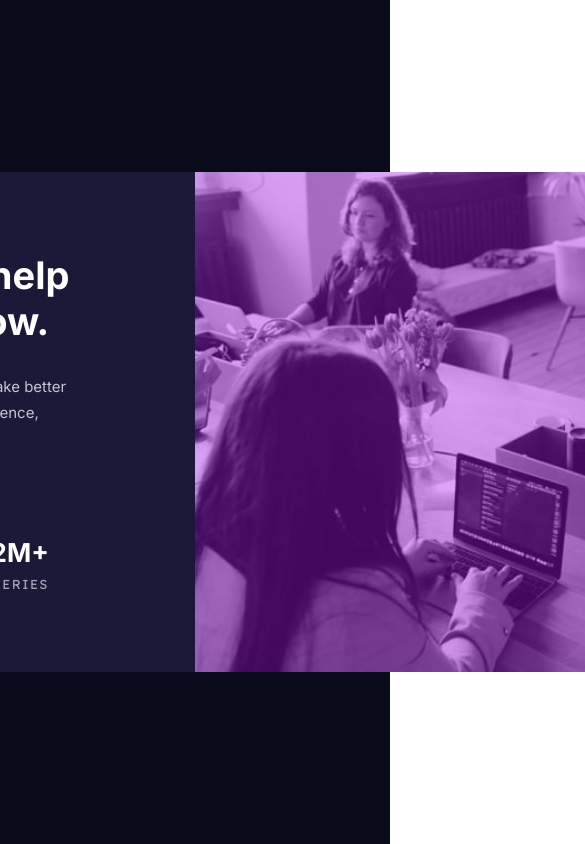
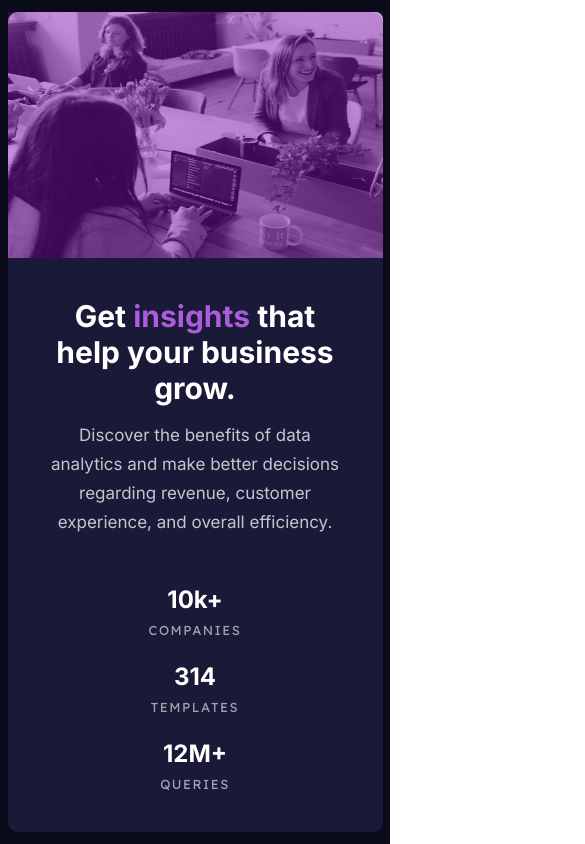
Before and after one commit to victormnuzzi/fem-stats-preview-card-component, a plain HTML site: page index.html in a window 390 px wide. Shown: the top 844 px of the page, 585 px wide, since content can reach past the window. Drawn offline with Linux system fonts and the light colour scheme.

Commit message:
responsive media query

```diff
--- /dev/null
+++ b/assets/css/responsive.css
@@ -0,0 +1,52 @@
+@media (max-width: 1260px) {
+
+    /* Card */
+
+    .card-container {
+        width: 375px;
+        height: 820px;
+        flex-direction: column-reverse;
+        border-top-left-radius: 0px;
+        border-bottom-right-radius: 10px;
+    }
+
+    /* Card info content */
+
+    .info-container {
+        height: 70%;
+        width: 100%;
+        padding: 40px;
+        align-items: center;
+    }
+
+    .paragraph-container {
+        text-align: center;
+    }
+
+    .paragraph-container h1 {
+        font-size: 30px;
+        margin-bottom: 15px;
+    }
+
+    .data-numbers-container, .data-stats {
+        flex-direction: column;
+        text-align: center;
+        gap: 24px;
+    }
+
+    .stat-number {
+        font-size: 24px;
+    }
+
+    /* Card image */
+
+    .img-container {
+        height: 30%;
+        width: 100%;
+    }
+
+    .img-container img, .overlay {
+        border-top-left-radius: 10px;
+        border-bottom-right-radius: 0px;
+    }
+}
--- a/assets/css/style.css
+++ b/assets/css/style.css
@@ -28,13 +28,13 @@
     width: 1200px;
     background-color: hsl(244, 38%, 16%);
     flex-direction: row;
-    border-top-left-radius: 8px;
-    border-bottom-left-radius: 8px;
+    border-top-left-radius: 10px;
+    border-bottom-left-radius: 10px;
 }
 
-/* Card text content */
+/* Card info content */
 
-.text-container {
+.info-container {
     width: 50%;
     height: 100%;
     padding: 80px;
@@ -51,15 +51,10 @@
     margin-bottom: 30px;
 }
 
-.violet {
-    color: hsl(277, 64%, 61%);
-}
-
 .paragraph-container p {
-    font-size: 15px;
+    font-size: 17px;
     line-height: 1.7em;
     color: hsla(0, 0%, 100%, 0.75);
-    margin-right: 48px;
 }
 
 .data-numbers-container {
@@ -104,9 +99,9 @@
     width: 100%;
     top: 0;
     position: absolute;
-    background-color: hsla(281, 85%, 50%, 0.39);
-    border-top-right-radius: 8px;
-    border-bottom-right-radius: 8px;
+    background-color: hsla(281, 85%, 40%, 0.45);
+    border-top-right-radius: 10px;
+    border-bottom-right-radius: 10px;
 }
 
 /*
--- a/index.html
+++ b/index.html
@@ -8,6 +8,7 @@
 
   <!-- CSS -->
   <link rel="stylesheet" href="./assets/css/style.css">
+  <link rel="stylesheet" href="./assets/css/responsive.css">
 
   <!-- Google fonts -->
   <link rel="preconnect" href="https://fonts.googleapis.com">
@@ -19,9 +20,9 @@
 <body>
   <article class="container flexbox">
     <div class="card-container flexbox">
-      <div class="text-container flexbox">
+      <div class="info-container flexbox">
         <div class="paragraph-container flexbox">
-          <h1>Get <span class="violet">insights</span> that help your business grow.</h1>
+          <h1>Get <span style="color: hsl(277, 64%, 61%)">insights</span> that help your business grow.</h1>
 
           <p>Discover the benefits of data analytics and make better decisions regarding revenue, customer experience, and overall efficiency.</p>
         </div>
```
